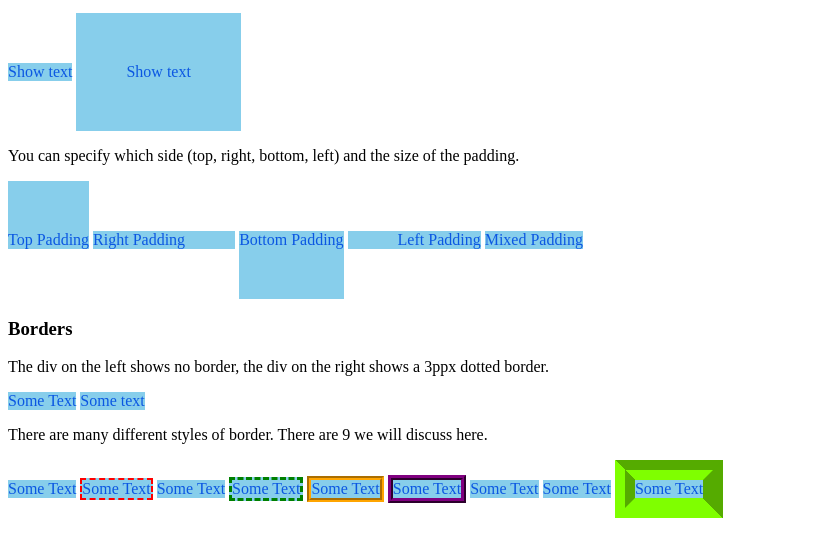
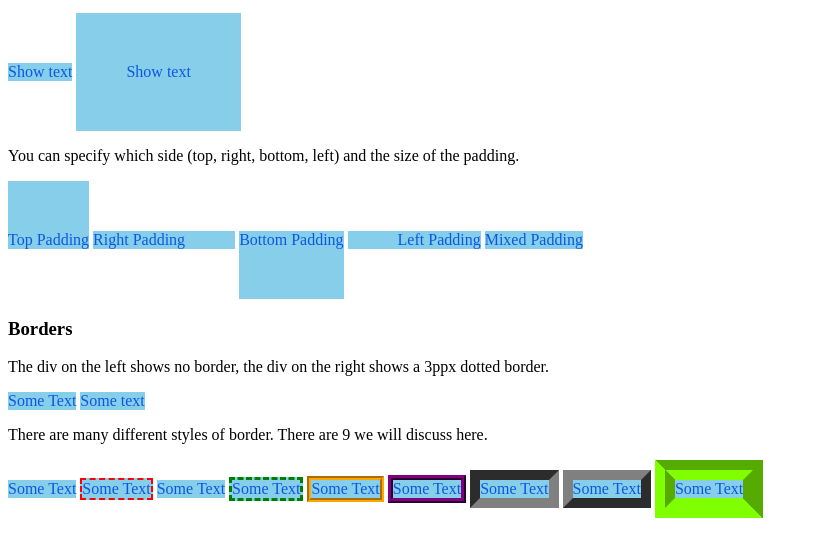
Before and after one commit to tylerlay000/BoxModel, a plain HTML site: page index.html in a window 1280 px wide. Shown: the part 101-658 px from the top of the page, without its empty margins (0-818 px from the left). Drawn offline with Linux system fonts and the light colour scheme.

Commit message:
Box Model

```diff
--- a/index.html
+++ b/index.html
@@ -29,7 +29,7 @@
         <div id="grooveBorder">Some Text</div>
         <div id="ridgeBorder">Some Text</div>
         <div id="insetBorder">Some Text</div>
-        <div id="ousetBorder">Some Text</div>
+        <div id="outsetBorder">Some Text</div>
         <div id="mixedBorder">Some Text</div>
 
     </body>
--- a/style.css
+++ b/style.css
@@ -61,6 +61,10 @@ div{
     border:10px outset grey;
 }
 
+#insetBorder{
+    border: 10px inset grey;
+}
+
 /*TOP RIGHT BOTTOM LEFT*/
 #mixedBorder{
     border-color:chartreuse;
```
